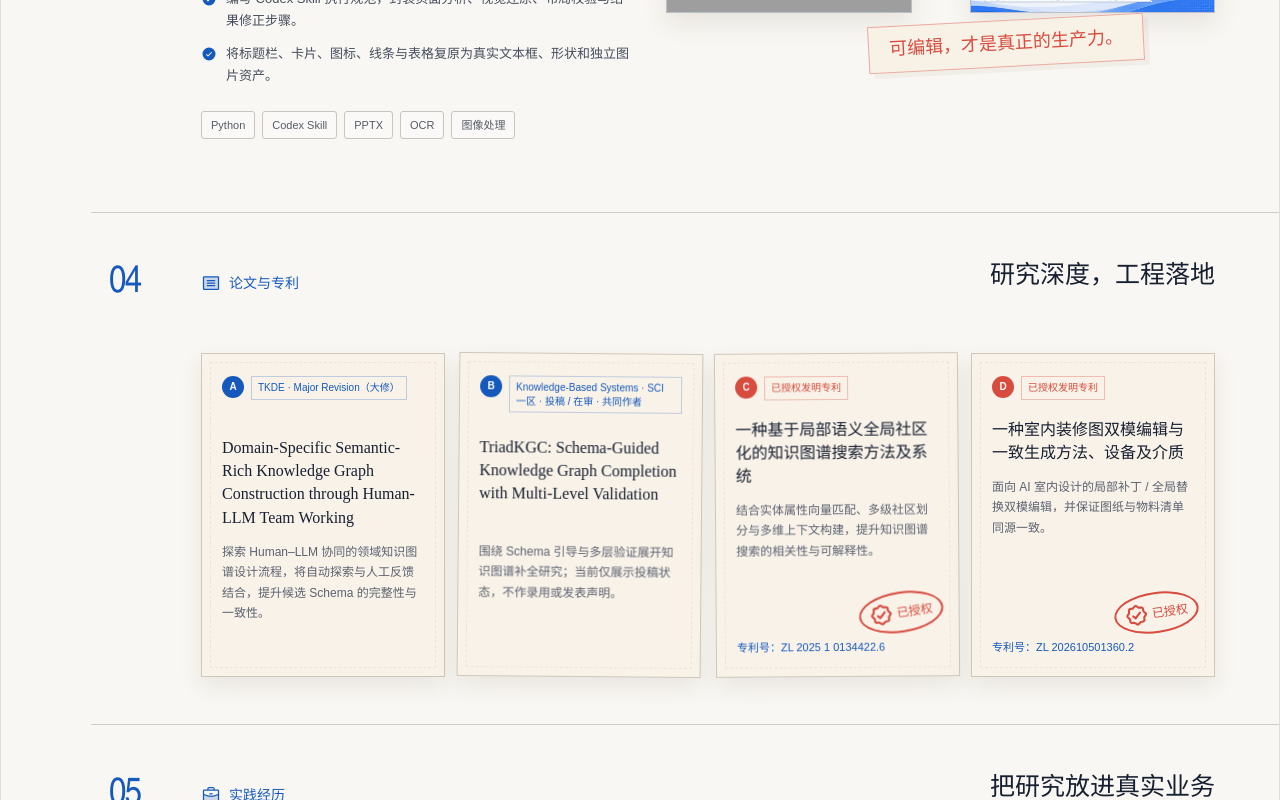
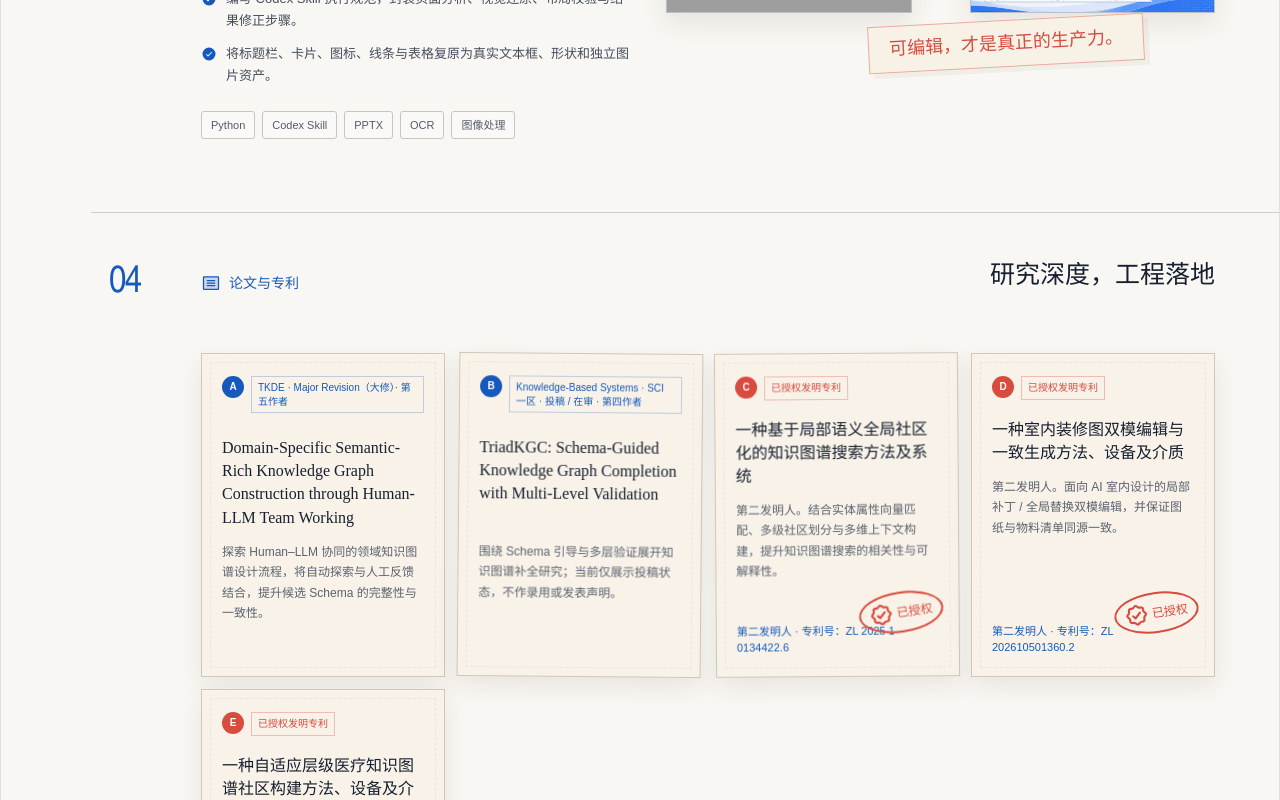
Before and after one commit to CodingFeng101/codingfeng101.github.io, a React (Vite) app: page / in a window 1280 px wide. Shown: the part 2000-2800 px from the top of the page. Built offline with nearby package versions, Linux system fonts and the light colour scheme; grey boxes are pictures that could not be loaded.

Commit message:
feat: deploy resume site to GitHub Pages

```diff
--- a/src/App.jsx
+++ b/src/App.jsx
@@ -53,6 +53,7 @@ const projects = [
     period: "2024.04 — 2025.05",
     role: "全栈参与",
     links: [
+      { label: "开源", href: "https://github.com/CodingFeng101/UniGraph.git", kind: "source" },
       { label: "使用", href: "https://unigraph.jxselab.com", kind: "use" },
     ],
     copy: [
@@ -127,13 +128,13 @@ const projects = [
 const papers = [
   {
     marker: "A",
-    label: "TKDE · Major Revision（大修）",
+    label: "TKDE · Major Revision（大修）· 第五作者",
     title: "Domain-Specific Semantic-Rich Knowledge Graph Construction through Human-LLM Team Working",
     summary: "探索 Human–LLM 协同的领域知识图谱设计流程，将自动探索与人工反馈结合，提升候选 Schema 的完整性与一致性。",
   },
   {
     marker: "B",
-    label: "Knowledge-Based Systems · SCI 一区 · 投稿 / 在审 · 共同作者",
+    label: "Knowledge-Based Systems · SCI 一区 · 投稿 / 在审 · 第四作者",
     title: "TriadKGC: Schema-Guided Knowledge Graph Completion with Multi-Level Validation",
     summary: "围绕 Schema 引导与多层验证展开知识图谱补全研究；当前仅展示投稿状态，不作录用或发表声明。",
   },
@@ -144,13 +145,19 @@ const patents = [
     marker: "C",
     title: "一种基于局部语义全局社区化的知识图谱搜索方法及系统",
     number: "ZL 2025 1 0134422.6",
-    summary: "结合实体属性向量匹配、多级社区划分与多维上下文构建，提升知识图谱搜索的相关性与可解释性。",
+    summary: "第二发明人。结合实体属性向量匹配、多级社区划分与多维上下文构建，提升知识图谱搜索的相关性与可解释性。",
   },
   {
     marker: "D",
     title: "一种室内装修图双模编辑与一致生成方法、设备及介质",
     number: "ZL 202610501360.2",
-    summary: "面向 AI 室内设计的局部补丁 / 全局替换双模编辑，并保证图纸与物料清单同源一致。",
+    summary: "第二发明人。面向 AI 室内设计的局部补丁 / 全局替换双模编辑，并保证图纸与物料清单同源一致。",
+  },
+  {
+    marker: "E",
+    title: "一种自适应层级医疗知识图谱社区构建方法、设备及介质",
+    number: "ZL 2026 1 0669516.8",
+    summary: "",
   },
 ];
 
@@ -168,21 +175,13 @@ const experiences = [
   },
   {
     id: "jiangxi-telecom",
-    period: "2025.10 — 2025.12",
+    period: "2025.10 — 2026.06",
     company: "江西电信信息产业有限公司",
-    role: "AI 应用开发实习生",
+    role: "智能体开发实习生",
     details: [
-      "参与课程推荐系统开发，将 UniGraph 整体迁移并适配到课程推荐业务场景。",
-      "围绕课程信息、用户需求和课程标签构建知识图谱关联关系。",
-      "参与图谱检索流程设计，支撑课程查询、关联分析和推荐结果生成。",
+      "负责智能教育资源推荐系统的知识图谱全链路模块设计与实现，支撑教学知识的组织、关联与检索。",
+      "推进 RAG 检索链路的工程落地，支持课程推荐及学科知识问答。",
     ],
-  },
-  {
-    id: "nanchang-19",
-    period: "2026.03 — 2026.06",
-    company: "南昌市十九中",
-    role: "实习老师",
-    details: ["2026 年 3 月至 6 月在南昌市十九中开展教学实习。"],
   },
 ];
 
@@ -550,8 +549,8 @@ export function App() {
               <MagneticArticle className="paper-card patent-card" key={patent.marker}>
                 <div className="paper-meta"><b>{patent.marker}</b><span>已授权发明专利</span></div>
                 <h3>{patent.title}</h3>
-                <p>{patent.summary}</p>
-                <small>专利号：{patent.number}</small>
+                {patent.summary && <p>{patent.summary}</p>}
+                {patent.number && <small>第二发明人 · 专利号：{patent.number}</small>}
                 <div className="patent-stamp"><SealCheck size={23} weight="bold" />已授权</div>
               </MagneticArticle>
             ))}
@@ -597,7 +596,7 @@ export function App() {
         <section className="honors-section section-anchor" data-nav="experience">
           <div className="section-index">06</div>
           <div className="section-heading compact reveal-group"><p className="reveal-item"><SealCheck size={20} weight="duotone" />荣誉证书</p></div>
-          <p className="honors-copy reveal-item">综合素质三等奖学金 · 软件设计师（中级） · “挑战杯”省级二等奖 · “建行杯”江西省大学生创新大赛省级二等奖 · 大学英语六级 · 软件著作权 · 普通话二级乙等</p>
+          <p className="honors-copy reveal-item">软件设计师（软考中级）资格证书 · 综合素质二等奖学金 · “挑战杯”大学生创业计划大赛省级二等奖 · “建行杯”江西省大学生创新大赛省级二等奖</p>
         </section>
       </main>
 
--- a/src/styles.css
+++ b/src/styles.css
@@ -132,7 +132,7 @@ main { padding-left: 90px; }
 
 .experience-section { padding-bottom: 55px; }
 .experience-section .section-heading, .honors-section .section-heading { grid-column: 2; }
-.timeline { position: relative; grid-column: 2; display: grid; grid-template-columns: repeat(3, 1fr); gap: 30px; }
+.timeline { position: relative; grid-column: 2; display: grid; grid-template-columns: repeat(2, minmax(0, 1fr)); gap: 30px; }
 .timeline-line { position: absolute; top: 7px; right: 0; left: 0; height: 1px; background: #bec3c9; }
 .timeline-line-fill { display: block; width: 100%; height: 2px; transform-origin: left; background: var(--blue); }
 .timeline-item { position: relative; padding-top: 27px; outline: none; cursor: pointer; }
@@ -144,10 +144,8 @@ main { padding-left: 90px; }
 .timeline-item:hover i, .timeline-item:focus-visible i, .timeline-item.is-active i { transform: scale(1.25); box-shadow: 0 0 0 1px var(--blue), 0 0 0 6px rgba(21,89,189,.1); }
 .timeline-item:focus-visible { border-radius: 2px; box-shadow: 0 0 0 2px rgba(21,89,189,.45); }
 .experience-popover { position: absolute; right: auto; bottom: calc(100% + 17px); left: 0; z-index: 12; width: min(350px, calc(100vw - 48px)); padding: 16px 17px; transform: translateY(8px); border: 1px solid rgba(21,89,189,.28); background: rgba(250,247,240,.98); box-shadow: 0 18px 38px rgba(45,53,68,.16); opacity: 0; visibility: hidden; pointer-events: none; transition: opacity 180ms ease, transform 180ms ease, visibility 180ms ease; }
-.timeline-item:nth-child(3) .experience-popover { right: auto; left: 50%; transform: translate(-50%, 8px); }
-.timeline-item:nth-child(4) .experience-popover { right: 0; left: auto; }
+.timeline-item:nth-of-type(2) .experience-popover { right: 0; left: auto; }
 .timeline-item:hover .experience-popover, .timeline-item:focus-visible .experience-popover, .timeline-item.is-active .experience-popover { transform: translateY(0); opacity: 1; visibility: visible; }
-.timeline-item:nth-child(3):hover .experience-popover, .timeline-item:nth-child(3):focus-visible .experience-popover, .timeline-item:nth-child(3).is-active .experience-popover { transform: translate(-50%, 0); }
 .experience-popover strong { display: block; margin-bottom: 9px; color: var(--blue); font-size: 12px; letter-spacing: .08em; }
 .experience-popover ul { display: grid; gap: 7px; margin: 0; padding: 0 0 0 16px; color: #465064; font-size: 11px; line-height: 1.65; }
 .honors-section { padding-block: 28px; }
@@ -222,8 +220,8 @@ main { padding-left: 90px; }
   .timeline-line-fill { width: 2px; height: 100%; transform-origin: top; }
   .timeline-item { padding: 0 0 0 32px; }
   .timeline-item i { top: 1px; }
-  .experience-popover, .timeline-item:nth-child(3) .experience-popover, .timeline-item:nth-child(4) .experience-popover { position: relative; right: auto; bottom: auto; left: auto; width: 100%; max-height: 0; margin-top: 0; padding: 0 15px; transform: none; overflow: hidden; border-width: 0; box-shadow: none; opacity: 0; visibility: hidden; transition: max-height 240ms ease, margin 240ms ease, padding 240ms ease, opacity 180ms ease, visibility 180ms ease; }
-  .timeline-item:hover .experience-popover, .timeline-item:focus-visible .experience-popover, .timeline-item.is-active .experience-popover, .timeline-item:nth-child(3):hover .experience-popover, .timeline-item:nth-child(3):focus-visible .experience-popover, .timeline-item:nth-child(3).is-active .experience-popover { max-height: 360px; margin-top: 14px; padding: 14px 15px; transform: none; border-width: 1px; box-shadow: 0 12px 26px rgba(45,53,68,.1); opacity: 1; visibility: visible; }
+  .experience-popover, .timeline-item:nth-of-type(2) .experience-popover { position: relative; right: auto; bottom: auto; left: auto; width: 100%; max-height: 0; margin-top: 0; padding: 0 15px; transform: none; overflow: hidden; border-width: 0; box-shadow: none; opacity: 0; visibility: hidden; transition: max-height 240ms ease, margin 240ms ease, padding 240ms ease, opacity 180ms ease, visibility 180ms ease; }
+  .timeline-item:hover .experience-popover, .timeline-item:focus-visible .experience-popover, .timeline-item.is-active .experience-popover { max-height: 360px; margin-top: 14px; padding: 14px 15px; transform: none; border-width: 1px; box-shadow: 0 12px 26px rgba(45,53,68,.1); opacity: 1; visibility: visible; }
   .contact-footer { grid-template-columns: 1fr; padding: 38px 20px; }
   .contact-links { justify-content: flex-start; }
 }
--- a/vite.config.mjs
+++ b/vite.config.mjs
@@ -3,6 +3,7 @@ import react from "@vitejs/plugin-react";
 import tailwindcss from "@tailwindcss/vite";
 
 export default defineConfig({
+  base: "/resume/",
   optimizeDeps: {
     include: ["react", "react-dom/client"],
   },
```
Also changed, not shown: 2 other files (tests, documents, lock files or other folders).
